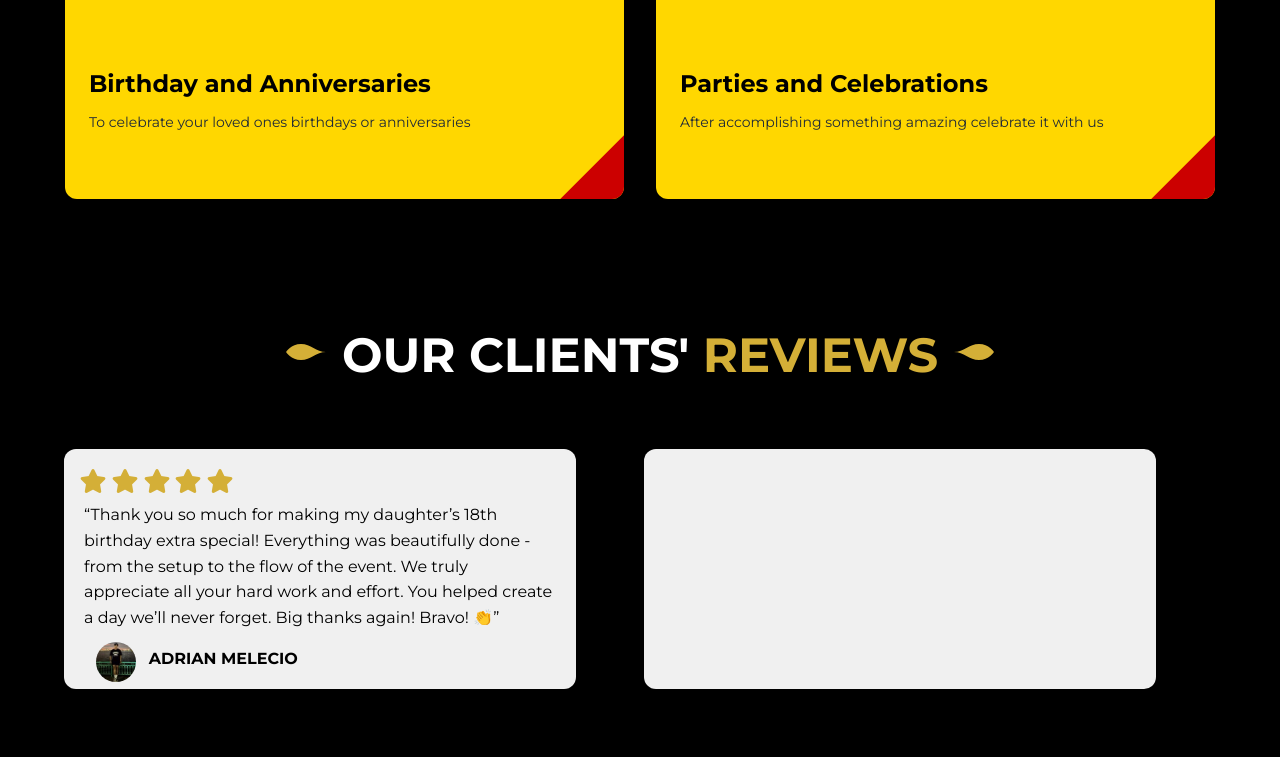
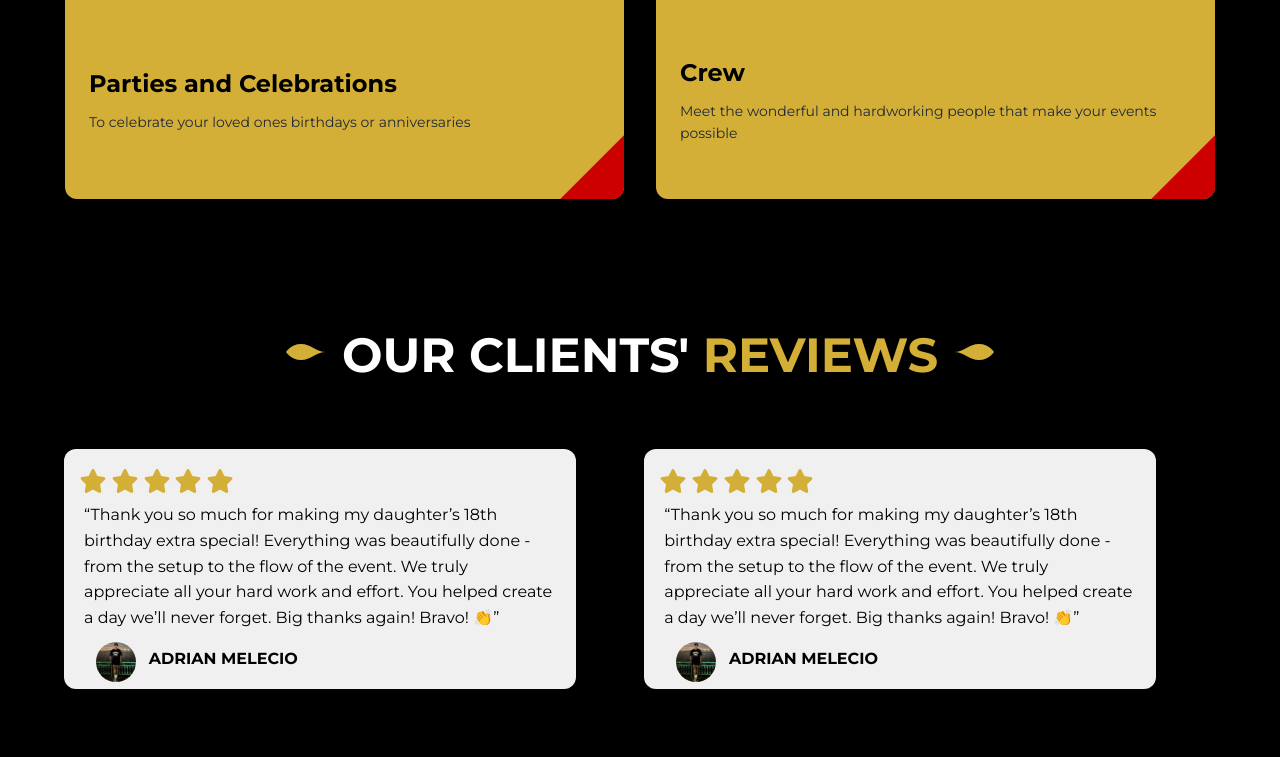
Before and after one commit to Zaiyai/Jazz-Events-Website, a PHP site: page / in a window 1280 px wide. Shown: the part 3097-3854 px from the top of the page. Run offline with PHP 8.4, Linux system fonts and the light colour scheme.

Commit message:
lots of changes

```diff
--- a/index.html
+++ b/index.html
@@ -30,7 +30,7 @@
                 <a href="#">Gallery</a>
                 <a href="#services-section">Services</a>
                 <a href="#">Reviews</a>
-                <a href="#">About Us</a>
+                <a href="#about">About Us</a>
                 <a href="#">Contact</a>
             </nav>
 
@@ -116,7 +116,6 @@
                 </div>
             </div>
         </section>
-    </section>
 
         <!-- Services Section -->
         <section id="services-section">
@@ -139,6 +138,7 @@
                     <div class="service-card">
                         <div class="service-img-box">
                             <img src="images/debut.jpg" alt="Debut">
+                            <div class="service-img-overlay"></div>
                         </div>
                         <div class="service-content">
                             <h3 class="service-title">Debut</h3>
@@ -151,6 +151,7 @@
                     <div class="service-card">
                         <div class="service-img-box">
                             <img src="images/catering1.jpg" alt="Catering">
+                            <div class="service-img-overlay"></div>
                         </div>
                         <div class="service-content">
                             <h3 class="service-title">Catering</h3>
@@ -159,31 +160,34 @@
                         </div>
                     </div>
 
-                <!-- Birthday and Anniversaries Card -->
+                    <!-- Parties and Celebrations Card -->
                     <div class="service-card">
                         <div class="service-img-box">
                             <img src="images/birthdays.jpg" alt="Birthday">
+                            <div class="service-img-overlay"></div>
                         </div>
                         <div class="service-content">
-                        <h3 class="service-title">Birthday and Anniversaries</h3>
+                            <h3 class="service-title">Parties and Celebrations</h3>
                             <p class="service-text">To celebrate your loved ones birthdays or anniversaries</p>
                             <div class="corner-triangle"></div>
                         </div>
                     </div>
 
-                <!-- Parties and Celebrations Card -->
+                    <!-- Crews Card -->
                     <div class="service-card">
                         <div class="service-img-box">
-                        <img src="https://images.unsplash.com/photo-1533777857889-4be7c70b33f7?q=80&w=2070&auto=format&fit=crop" alt="Parties">
+                            <img src="https://images.unsplash.com/photo-1533777857889-4be7c70b33f7?q=80&w=2070&auto=format&fit=crop" alt="Crew">
+                            <div class="service-img-overlay"></div>
                         </div>
                         <div class="service-content">
-                        <h3 class="service-title">Parties and Celebrations</h3>
-                        <p class="service-text">After accomplishing something amazing celebrate it with us</p>
+                            <h3 class="service-title">Crew</h3>
+                            <p class="service-text">Meet the wonderful and hardworking people that make your events possible</p>
                             <div class="corner-triangle"></div>
                         </div>
                     </div>
                 </div>
             </div>
+        </section>
     </section>
 
     <!-- Reviews Section -->
@@ -217,15 +221,40 @@
                         <img src="images/reviewer1.jpg" alt="reviewer 1"/>
                         <p>Adrian Melecio</p>
                     </div>
-
                 </div>
 
                 <div class="review-card">
+                    <div class="stars-container">
+                        <i class="fa-solid fa-star"></i>
+                        <i class="fa-solid fa-star"></i>
+                        <i class="fa-solid fa-star"></i>
+                        <i class="fa-solid fa-star"></i>
+                        <i class="fa-solid fa-star"></i>
+                    </div>
 
+                    <p class="review-content">“Thank you so much for making my daughter’s 18th birthday extra special! Everything was beautifully done - from the setup to the flow of the event. We truly appreciate all your hard work and effort. You helped create a day we’ll never forget. Big thanks again! Bravo! 👏”</p>
+
+                    <div class="reviewer">
+                        <img src="images/reviewer1.jpg" alt="reviewer 1"/>
+                        <p>Adrian Melecio</p>
+                    </div>
                 </div>
 
                 <div class="review-card">
+                    <div class="stars-container">
+                        <i class="fa-solid fa-star"></i>
+                        <i class="fa-solid fa-star"></i>
+                        <i class="fa-solid fa-star"></i>
+                        <i class="fa-solid fa-star"></i>
+                        <i class="fa-solid fa-star"></i>
+                    </div>
 
+                    <p class="review-content">“Thank you so much for making my daughter’s 18th birthday extra special! Everything was beautifully done - from the setup to the flow of the event. We truly appreciate all your hard work and effort. You helped create a day we’ll never forget. Big thanks again! Bravo! 👏”</p>
+
+                    <div class="reviewer">
+                        <img src="images/reviewer1.jpg" alt="reviewer 1"/>
+                        <p>Adrian Melecio</p>
+                    </div>
                 </div>
             </div>
         </div>
@@ -234,7 +263,7 @@
     <!-- Extraordinary Celebrations Section -->
     <section id="about" class="extraordinary-section">
         <div class="hero-bg">
-            <img src="https://images.unsplash.com/photo-1606180325492-95963f4659b9?q=80&w=2070&auto=format&fit=crop" alt="Event Staff">
+            <img src="images/the_crew.jpg" alt="Event Staff">
             <div class="overlay-sepia"></div>
             <div class="hero-overlay" style="background: rgba(0,0,0,0.4)"></div>
         </div>
@@ -243,8 +272,6 @@
             <div class="small-logo-container">
                 <div class="logo-container" style="display: inline-block;">
                     <img src="images/Jazz.svg" alt="Jazz Events Logo">
-                    <!-- <span class="script-text logo-jazz" style="font-size: 5rem;">Jazz</span>
-                    <span class="script-text logo-events" style="font-size: 5rem; margin-top: -30px; margin-left: 30px;">Events</span> -->
                 </div>
             </div>
 
@@ -288,11 +315,11 @@
         <div class="footer-grid">
             <!-- Logo Column -->
             <div class="footer-col">
-                <div class="logo-container" style="transform: scale(0.9); transform-origin: left; margin-bottom: 24px;">
-                    <span class="script-text logo-jazz" style="font-size: 4rem;">Jazz</span>
-                    <span class="script-text logo-events" style="font-size: 4rem; margin-top: -24px; margin-left: 24px;">Events</span>
+                <div class="logo-container" >
+                    <span class="script-text" style="font-size: 4rem;">Jazz</span>
+                    <span class="script-text" style="font-size: 4rem; margin-top: -24px; margin-left: 24px;">Events</span>
                 </div>
-                <p style="font-size: 0.875rem; line-height: 1.6; max-width: 300px;">
+                <p style="font-size: 0.875rem; margin-top: 32px; line-height: 1.6; max-width: 300px;">
                     Elevating moments with exquisite culinary experiences.
                 </p>
             </div>
--- a/styles.css
+++ b/styles.css
@@ -402,7 +397,6 @@ header {
 /* Reviews Section */
 #reviews-section {
     padding: 64px 24px;
-    background-color: var(--bg-black);
 }
 
 .review-cards-container {
```
Also changed, not shown: other parts of styles.css (+11 -16 lines), booking/booking_landing.html (+28 -4 lines), booking/debut_booking.html (+11 -5 lines), images/the_crew.jpg (added). Lines whose indentation alone changed are shown as unchanged.
